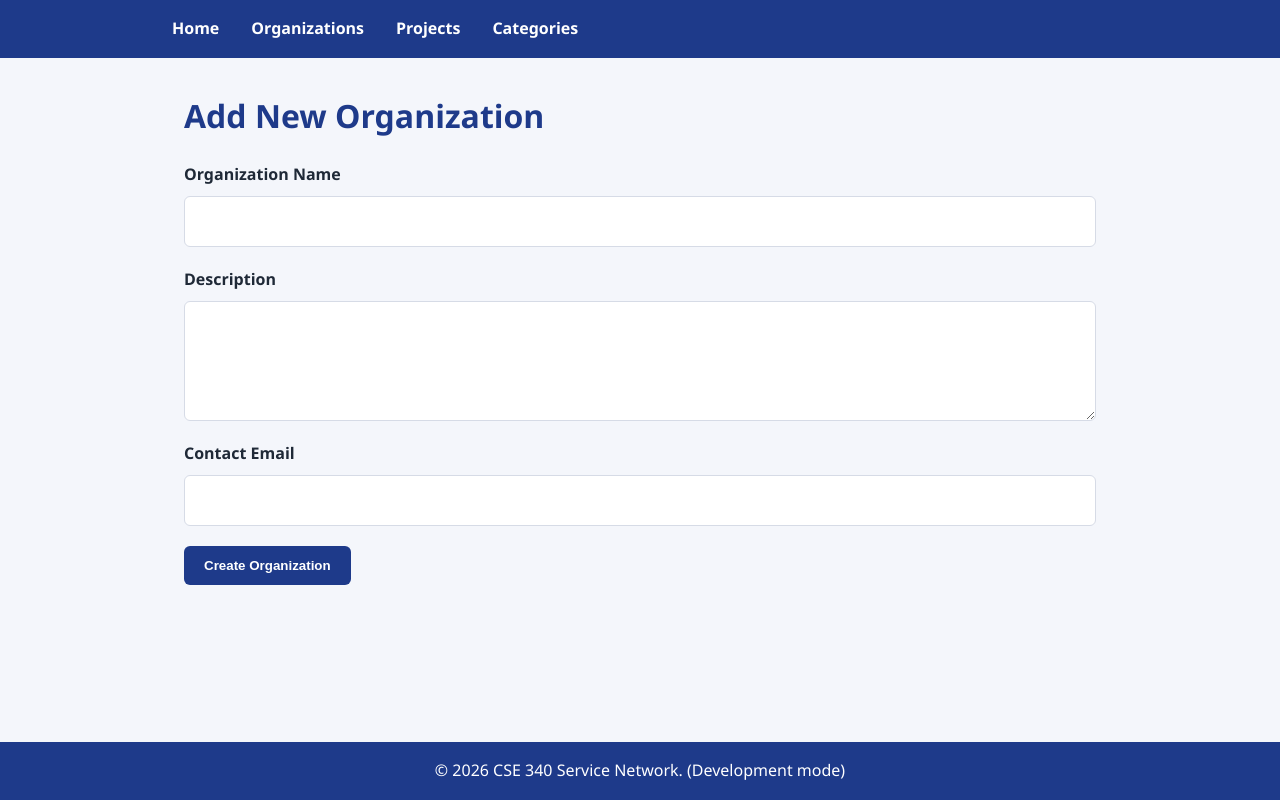
After one commit to Tasha0204/cse340, a Node server app: page /new-organization in a window 1280 px wide. The commit adds this page. Run offline with Node 20, Linux system fonts and the light colour scheme.

Commit message:
Complete new organization form

```diff
--- a/public/css/main.css
+++ b/public/css/main.css
@@ -136,3 +136,39 @@ footer p {
         padding: 1.5rem 1rem;
     }
 }
+/* New Organization Form */
+.form-group {
+    display: flex;
+    flex-direction: column;
+    gap: 8px;
+    margin-bottom: 20px;
+}
+
+.form-group label {
+    font-weight: 600;
+}
+
+.form-group input,
+.form-group textarea {
+    width: 100%;
+    padding: 12px;
+    border: 1px solid var(--color-border);
+    border-radius: 6px;
+    font: inherit;
+    box-sizing: border-box;
+}
+
+.form-group textarea {
+    min-height: 120px;
+    resize: vertical;
+}
+
+form button {
+    padding: 12px 20px;
+    border: none;
+    border-radius: 6px;
+    cursor: pointer;
+    background-color: #1e3a8a;
+    color: white;
+    font-weight: 600;
+}
--- a/server.js
+++ b/server.js
@@ -15,6 +15,9 @@ const __dirname = path.dirname(__filename);
 
 const app = express();
 
+// Allow Express to receive and process common POST data
+app.use(express.urlencoded({ extended: true }));
+app.use(express.json());
 
 app.use(express.static(path.join(__dirname, 'public')));
 
--- a/src/controllers/organizations.js
+++ b/src/controllers/organizations.js
@@ -1,5 +1,5 @@
 
-import { getAllOrganizations, getOrganizationDetails } from '../models/organizations.js';
+import { getAllOrganizations, getOrganizationDetails,createOrganization } from '../models/organizations.js';
 import { getProjectsByOrganizationId } from '../models/projects.js';
 
 
@@ -17,5 +17,16 @@ const showOrganizationDetailsPage = async (req, res) => {
 
     res.render('organization', { title, organizationDetails, projects });
 };
+const showNewOrganizationForm = async (req, res) => {
+    const title = 'Add New Organization';
 
-export { showOrganizationsPage, showOrganizationDetailsPage };
+    res.render('new-organization', { title });
+}
+const processNewOrganizationForm = async (req, res) => {
+    const { name, description, contactEmail } = req.body;
+    const logoFilename = 'placeholder-logo.png'; // Use the placeholder logo for all new organizations
+
+    const organizationId = await createOrganization(name, description, contactEmail, logoFilename);
+    res.redirect(`/organization/${organizationId}`);
+};
+export { showOrganizationsPage, showOrganizationDetailsPage, showNewOrganizationForm, processNewOrganizationForm };
--- a/src/routes.js
+++ b/src/routes.js
@@ -2,7 +2,7 @@
 import express from 'express';
 
 import { showHomePage } from './controllers/index.js';
-import { showOrganizationsPage, showOrganizationDetailsPage } from './controllers/organizations.js';
+import { showOrganizationsPage, showOrganizationDetailsPage,  showNewOrganizationForm, processNewOrganizationForm } from './controllers/organizations.js';
 import { showProjectsPage, showProjectDetailsPage } from './controllers/projects.js';
 import { showCategoriesPage,showCategoryDetailsPage} from './controllers/categories.js';
 
@@ -13,6 +13,9 @@ const router = express.Router();
 router.get('/', showHomePage);
 router.get('/organizations', showOrganizationsPage);
 router.get('/organization/:id', showOrganizationDetailsPage);
+router.get('/new-organization', showNewOrganizationForm);
+// Route to handle new organization form submission
+router.post('/new-organization', processNewOrganizationForm);
 router.get('/projects', showProjectsPage);
 router.get('/project/:id', showProjectDetailsPage);
 router.get('/categories', showCategoriesPage);
--- /dev/null
+++ b/src/views/new-organization.ejs
@@ -0,0 +1,37 @@
+
+<%- include('partials/header') %>
+<main>
+    <h1><%= title %></h1>
+
+ <form action="/new-organization" method="POST">
+    <div class="form-group">
+      <label for="name">Organization Name</label>
+      <input
+        type="text"
+        id="name"
+        name="name"
+      />
+    </div>
+
+    <div class="form-group">
+      <label for="description">Description</label>
+      <textarea
+        id="description"
+        name="description"
+      ></textarea>
+    </div>
+
+    <div class="form-group">
+      <label for="contactEmail">Contact Email</label>
+      <input
+        type="text"
+        id="contactEmail"
+        name="contactEmail"
+      />
+    </div>
+
+    <button type="submit">Create Organization</button>
+  </form>
+
+</main>
+<%- include('partials/footer') %>
--- a/src/views/organizations.ejs
+++ b/src/views/organizations.ejs
@@ -18,6 +18,7 @@
                 </li>
                 <% }); %>
         </ul>
+        <p><a href="/new-organization">Add a new organization</a></p>
     </main>
 
     <%- include('partials/footer') %>
```
Also changed, not shown: src/middleware/flash.js (added, +98 -0 lines), src/models/organizations.js (+28 -1 lines), public/images/placeholder-logo.png (added).
